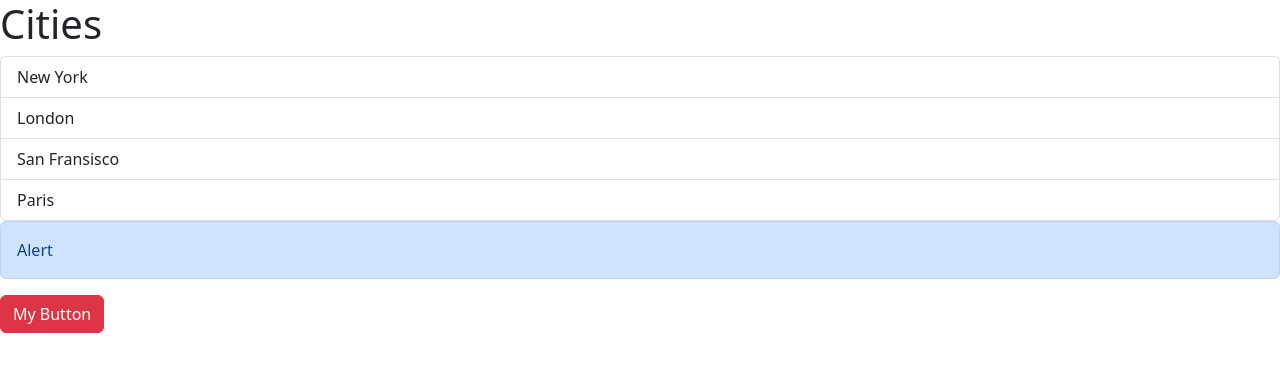
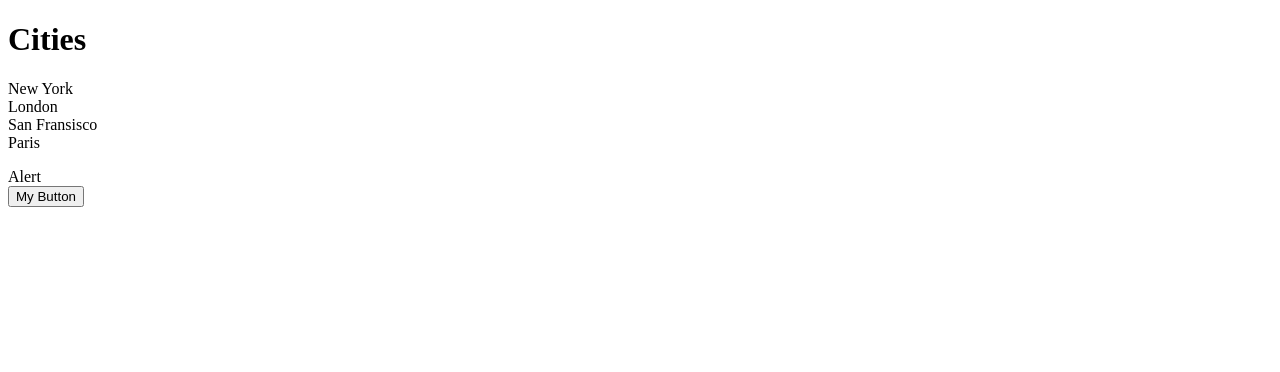
Before and after one commit to saeedurrehman01/ReactwithMosh, a React (Vite) app in the folder react-app/: page / in a window 1280 px wide. Shown: the top 372 px of the page. Built offline with nearby package versions, Linux system fonts and the light colour scheme.

Commit message:
Vanilla CSS

```diff
--- /dev/null
+++ b/react-app/src/components/ListGroup.css
@@ -0,0 +1,5 @@
+
+.list-group {
+    list-style: none;
+    padding: 0;
+}
--- a/react-app/src/components/ListGroup.tsx
+++ b/react-app/src/components/ListGroup.tsx
@@ -1,4 +1,5 @@
 import { useState } from "react";
+import './ListGroup.css'
 
 interface Props {
   items: string[];
--- a/react-app/src/main.tsx
+++ b/react-app/src/main.tsx
@@ -1,7 +1,7 @@
 import React from 'react'
 import ReactDOM from 'react-dom/client'
 import App from './App'
-import 'bootstrap/dist/css/bootstrap.css'
+
 
 ReactDOM.createRoot(document.getElementById('root') as HTMLElement).render(
   <React.StrictMode>
```
